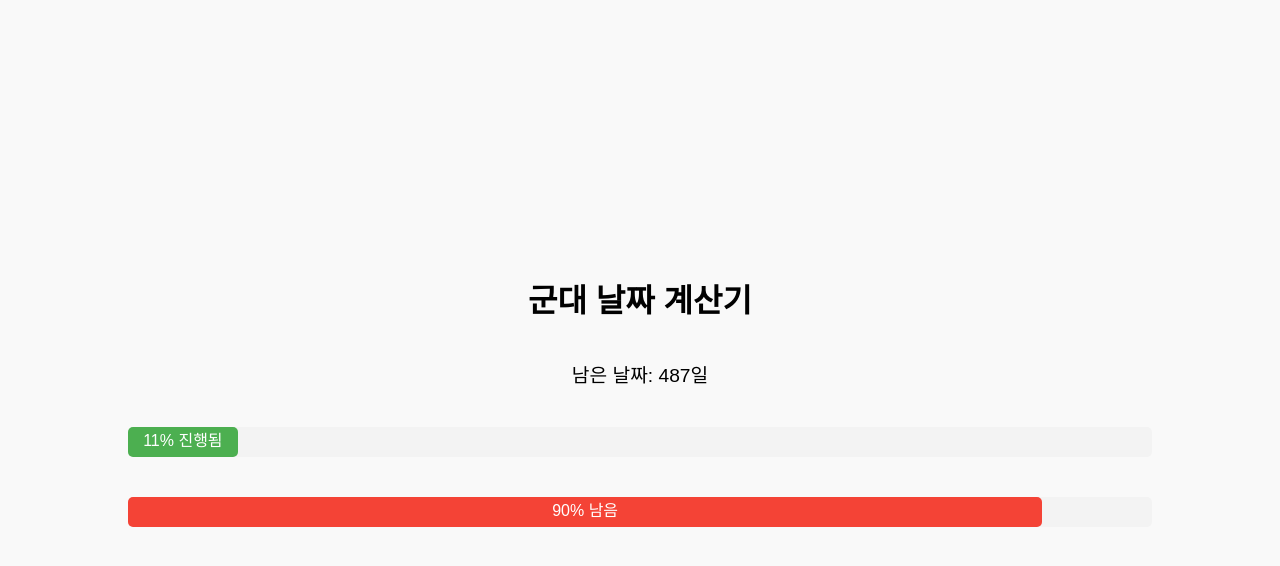
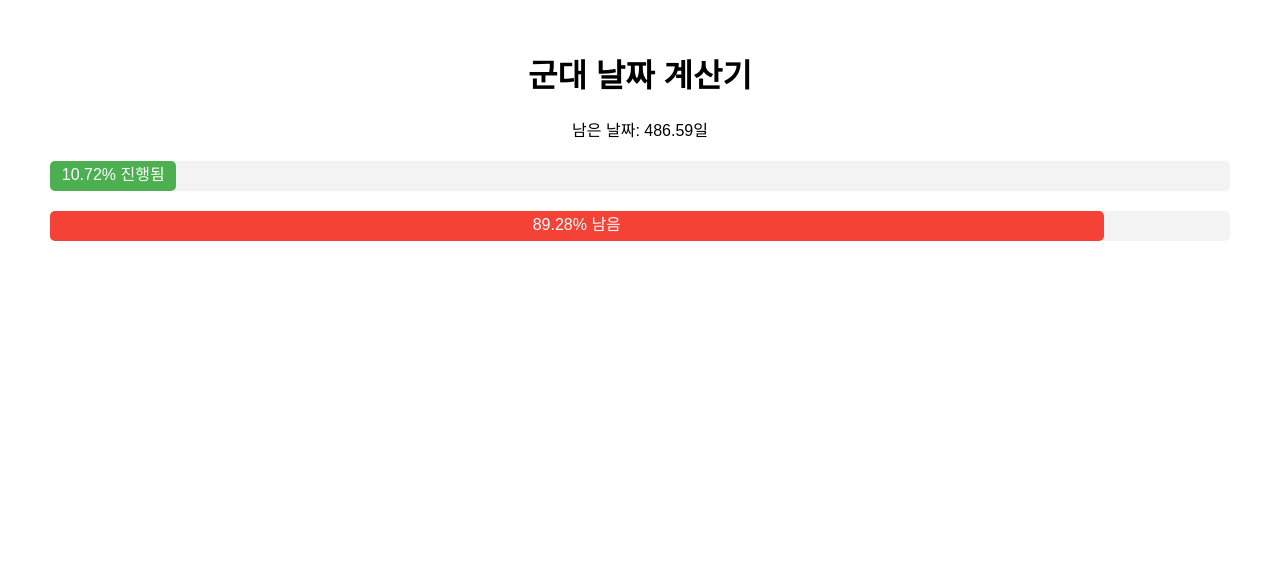
Before and after one commit to 7test357/7test357.github.io, a plain HTML site: page index.html in a window 1280 px wide. Drawn offline with Linux system fonts and the light colour scheme.

Commit message:
Update index.html

```diff
--- a/index.html
+++ b/index.html
@@ -7,19 +7,11 @@
     <style>
         body {
             font-family: Arial, sans-serif;
-            display: flex;
-            justify-content: center;
-            align-items: center;
-            flex-direction: column;
-            height: 100vh;
-            margin: 0;
-            background-color: #f9f9f9;
-        }
-        h1 {
-            margin-bottom: 20px;
+            text-align: center;
+            margin: 50px;
         }
         .bar {
-            width: 80%;
+            width: 100%;
             background-color: #f3f3f3;
             border-radius: 5px;
             margin: 20px 0;
@@ -37,9 +29,6 @@
             border-radius: 5px;
             text-align: center;
             color: white;
-        }
-        p {
-            font-size: 1.2em;
         }
     </style>
 </head>
@@ -65,8 +54,8 @@
     const daysPassed = (today - enlistDate) / (1000 * 60 * 60 * 24);
     const daysRemaining = (dischargeDate - today) / (1000 * 60 * 60 * 24);
 
-    // 남은 날짜 표시
-    document.getElementById('remainingDays').innerText = `남은 날짜: ${Math.ceil(daysRemaining)}일`;
+    // 남은 날짜 표시 (소수점 이하 포함)
+    document.getElementById('remainingDays').innerText = `남은 날짜: ${daysRemaining.toFixed(2)}일`;
 
     // 진행 퍼센트와 남은 퍼센트 계산
     const progressPercent = (daysPassed / totalDays) * 100;
@@ -74,10 +63,10 @@
 
     // 막대 그래프 표시
     document.getElementById('progressBar').style.width = `${progressPercent}%`;
-    document.getElementById('progressBar').innerText = `${Math.ceil(progressPercent)}% 진행됨`;
+    document.getElementById('progressBar').innerText = `${progressPercent.toFixed(2)}% 진행됨`;
 
     document.getElementById('remainingBar').style.width = `${remainingPercent}%`;
-    document.getElementById('remainingBar').innerText = `${Math.ceil(remainingPercent)}% 남음`;
+    document.getElementById('remainingBar').innerText = `${remainingPercent.toFixed(2)}% 남음`;
 </script>
 
 </body>
```
